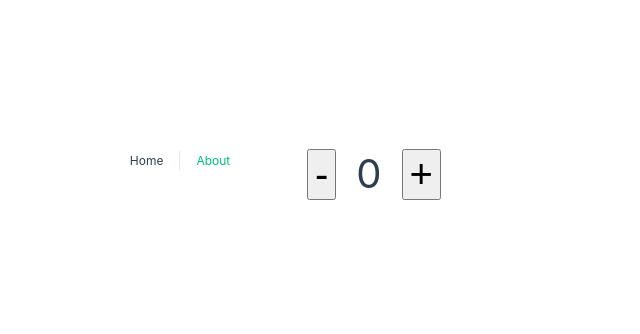
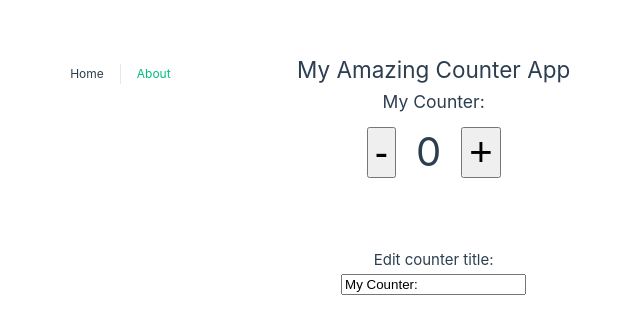
Before and after one commit to PangoRules/Vue-Composition-Api-Course, a Vue app in the folder vue-composition-api-basics/: page / in a window 1280 px wide. Shown: the part 226-560 px from the top of the page, without its empty margins (363-1003 px from the left). Built offline with nearby package versions, Linux system fonts and the light colour scheme.

Commit message:
Refs, Reactive Objects and Non-Reactive data.

```diff
--- a/vue-composition-api-basics/src/views/HomeView.vue
+++ b/vue-composition-api-basics/src/views/HomeView.vue
@@ -1,24 +1,39 @@
 <template>
 	<div class="home">
+		<h2>{{ appTitle }}</h2>
+		<h3>{{ counterData.title }}</h3>
 		<div>
 			<button @click="decreaseCounter" class="btn">-</button>
-			<span class="counter">{{ counter }}</span>
+			<span class="counter">{{ counterData.count }}</span>
 			<button @click="increaseCounter" class="btn">+</button>
+		</div>
+
+		<div class="edit">
+			<h4>Edit counter title:</h4>
+			<input v-model="counterData.title" type="text">
 		</div>
 	</div>
 </template>
 
 <script setup>
-import { ref } from 'vue'
+import { reactive } from 'vue'
 
-const counter = ref(0)
+const appTitle = 'My Amazing Counter App';
+
+// const counter = ref(0),
+// 			counterTitle = ref('My Counter:')
+
+const counterData = reactive({
+	count: 0,
+	title: 'My Counter:'
+})
 
 const increaseCounter = () =>{
-	counter.value++;
+	counterData.count++;
 }
 
 const decreaseCounter = () =>{
-	counter.value--;
+	counterData.count--;
 }
 
 </script>
@@ -33,4 +48,8 @@
 	font-size: 40px;
 	margin: 10px;
 }
+
+.edit{
+	margin-top: 60px;
+}
 </style>
```
